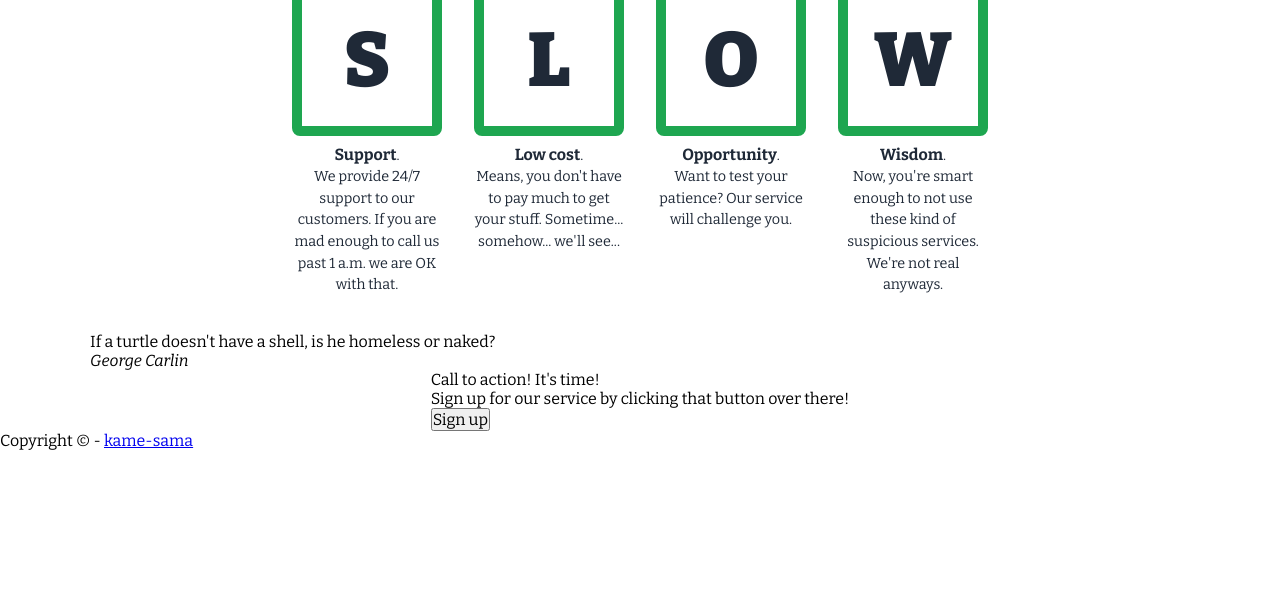
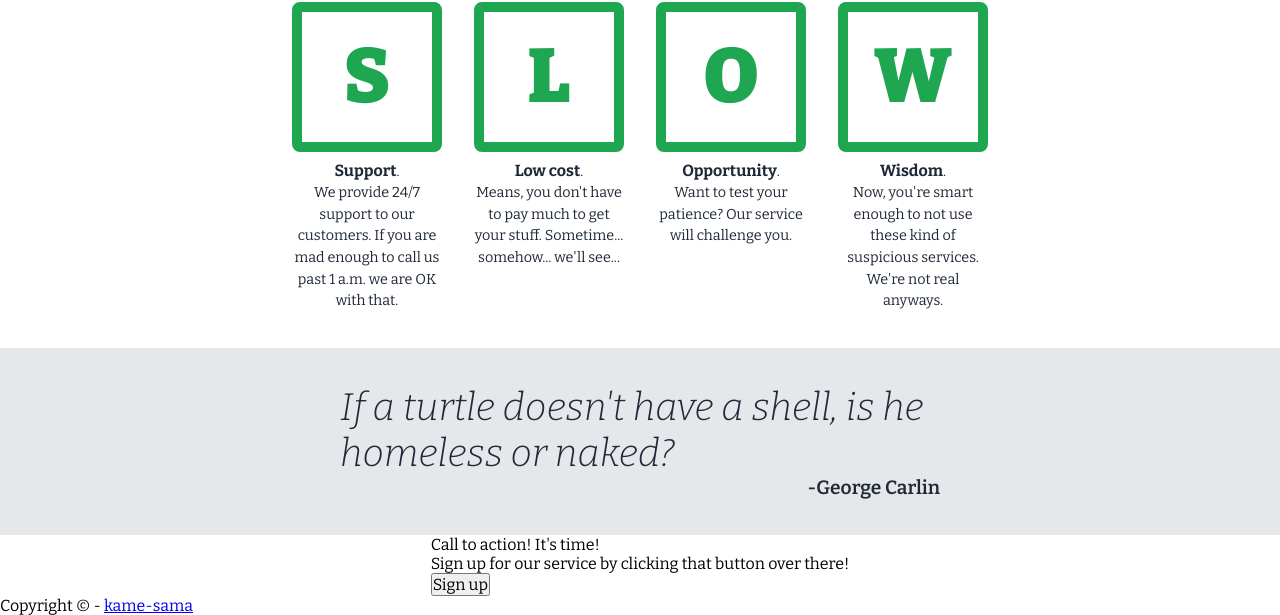
Before and after one commit to kame-sama/posturtle-landing, a plain HTML site: page index.html in a window 1280 px wide. Shown: the part 692-1307 px from the top of the page. Before the commit the page ends 1142 px from the top, so only its background shows below. Drawn offline with nearby package versions, Linux system fonts and the light colour scheme.

Commit message:
Add styles to the quote

```diff
--- a/css/styles.css
+++ b/css/styles.css
@@ -30,6 +30,7 @@ body {
     justify-content: space-between;
     align-items: center;
     height: 100%;
+    padding: auto 8px;
 }
 
 .logo {
@@ -58,7 +59,7 @@ header .container {
     flex-direction: row-reverse;
     justify-content: space-between;
     gap: 72px;
-    padding: 72px 0px;
+    padding: 72px 8px;
 }
 
 h1 {
@@ -103,7 +104,7 @@ button:hover {
 .about {
     text-align: center;
     color: #1f2937;
-    padding: 36px 0px;
+    padding: 36px 8px;
 }
 
 .about > div {
@@ -126,6 +127,8 @@ button:hover {
     align-items: center;
     font-size: 76px;
     font-weight: 900;
+    color: #1ea650;
+    margin-top: 16px;
 }
 
 .about .description {
@@ -133,3 +136,32 @@ button:hover {
     font-size: 0.9em;
     line-height: 1.5em;
 }
+
+.quote {
+    background-color: #e5e7eb;
+    color: #1f2937;
+}
+
+.quote .container {
+    display: flex;
+    flex-direction: column;
+    justify-content: center;
+    align-items: center;
+    padding: 36px 8px;
+}
+
+.quote figure {
+    max-width: 600px;
+}
+
+.quote blockquote {
+    font-size: 2.4em;
+    font-weight: 300;
+    font-style: italic;
+}
+
+.quote figcaption {
+    text-align: right;
+    font-size: 1.2em;
+    font-weight: 600;
+}
--- a/index.html
+++ b/index.html
@@ -73,10 +73,12 @@
     </div>
     <div class="quote">
         <div class="container">
-            <blockquote>
-                If a turtle doesn't have a shell, is he homeless or naked?
-            </blockquote>
-            <cite>George Carlin</cite>
+            <figure>
+                <blockquote>
+                    If a turtle doesn't have a shell, is he homeless or naked?
+                </blockquote>
+                <figcaption>-George Carlin</figcaption>
+            </figure>
         </div>
     </div>
     <div class="action container">
```
